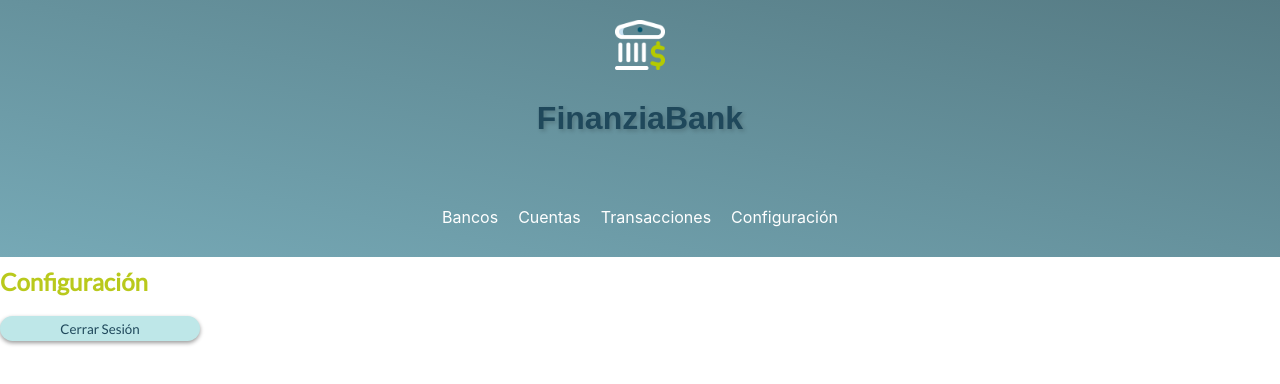
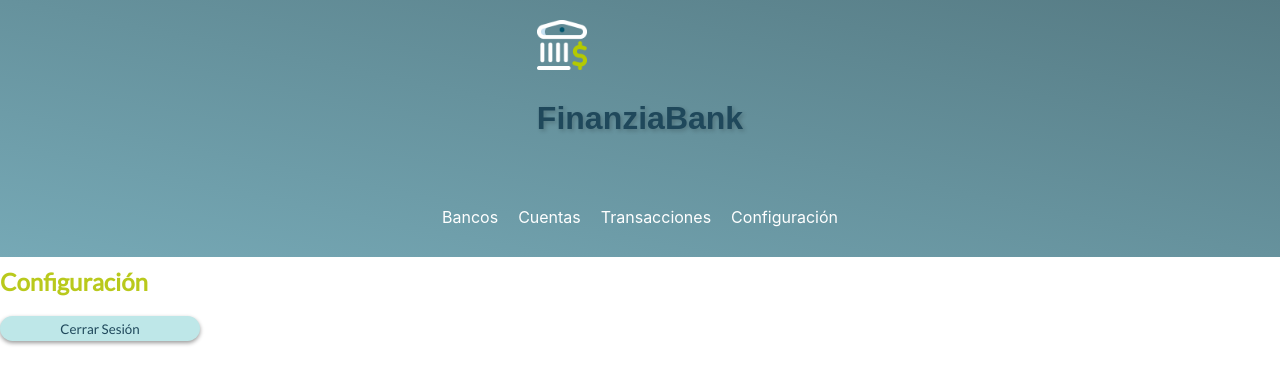
Before and after one commit to saorsu13/pruebaSantiago-aws, a React (Create React App) app: page /settings in a window 1280 px wide. Shown: the top 384 px of the page. Built offline with nearby package versions, Linux system fonts and the light colour scheme.

Commit message:
cambio en Home 2

```diff
--- a/src/styles/HeaderStyle.css
+++ b/src/styles/HeaderStyle.css
@@ -4,7 +4,6 @@
     align-items: center;
     background-image: linear-gradient(to top right, #76a9b6, #567b84);
     padding: 20px;
-    text-align: center;
   }
 
   .logo {
--- a/src/styles/HomeStyle.css
+++ b/src/styles/HomeStyle.css
@@ -6,7 +6,6 @@
 @media screen and (max-width: 768px) {
   .content {
     padding: 10px;
-    max-width: 1200px;
     margin: 0 auto;
   }
 
```
